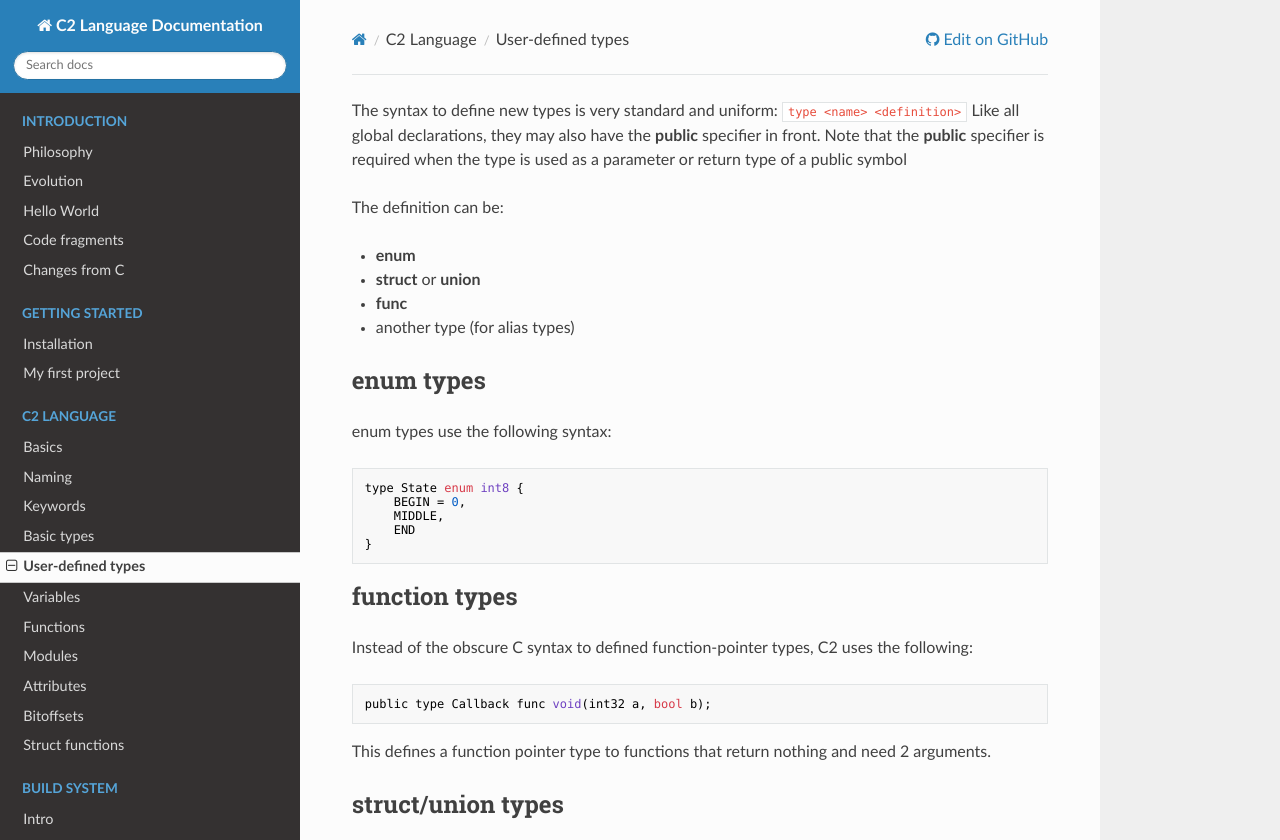
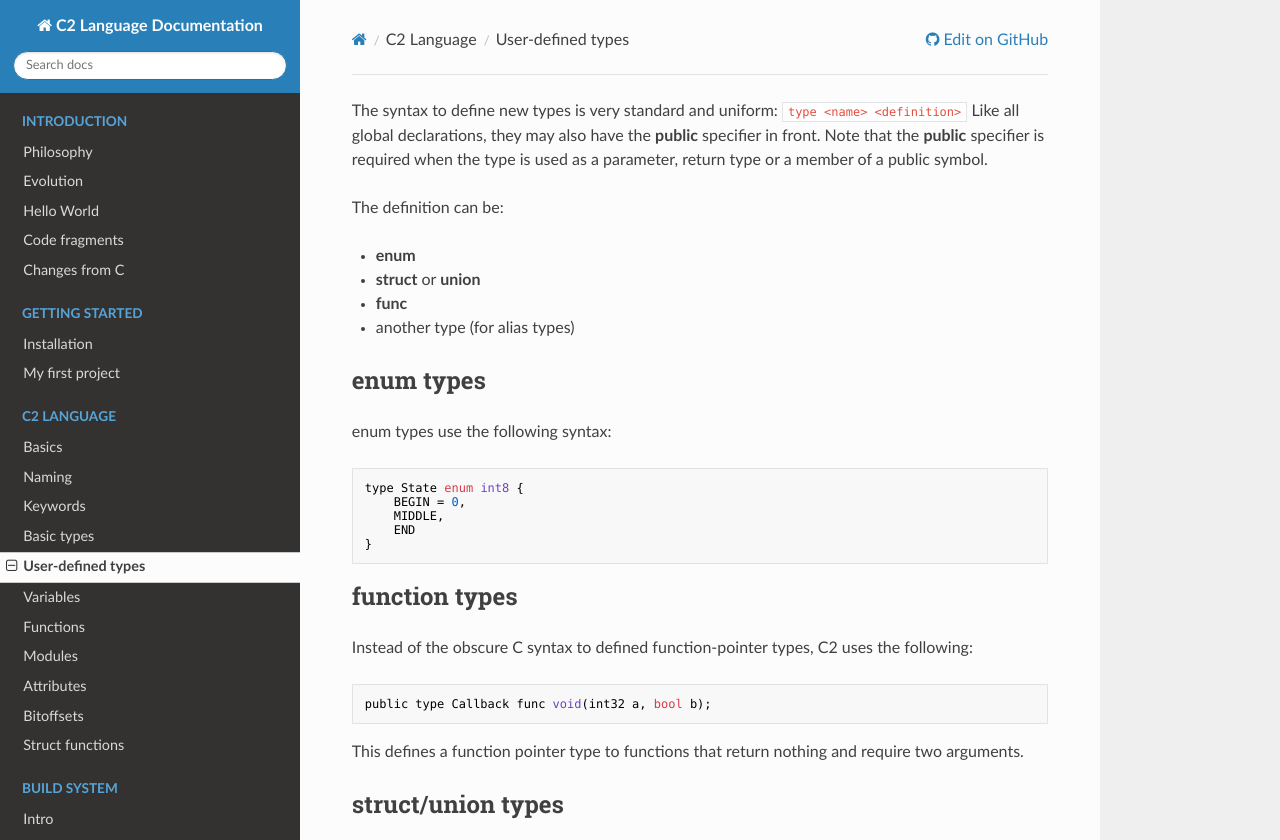
Before and after one commit to c2lang/documentation, an MkDocs documentation site: the page built from documentation/docs/language/user_types.md, in a window 1280 px wide and 1357 px high. Shown: the top 840 px of the window. Built offline with MkDocs 1.6.1, drawn with Linux system fonts in a browser that asks for light colours; nearby versions of some CDN libraries; old or Windows-style settings are respelled for this version of MkDocs.

Commit message:
user_type.md: fix typos, clarify

````diff
--- a/documentation/docs/language/user_types.md
+++ b/documentation/docs/language/user_types.md
@@ -1,8 +1,8 @@
 
 The syntax to define new types is very standard and uniform: `type <name> <definition>`
 Like all global declarations, they may also have the __public__ specifier in front.
-Note that the __public__ specifier is required when the type is used as a parameter or return type
-of a public symbol
+Note that the __public__ specifier is required when the type is used as a parameter, return type
+or a member of a public symbol.
 
 The definition can be:
 
@@ -29,7 +29,7 @@ following:
 ```c
 public type Callback func void(int32 a, bool b);
 ```
-This defines a function pointer type to functions that return nothing and need 2
+This defines a function pointer type to functions that return nothing and require two
 arguments.
 
 ## struct/union types
````
